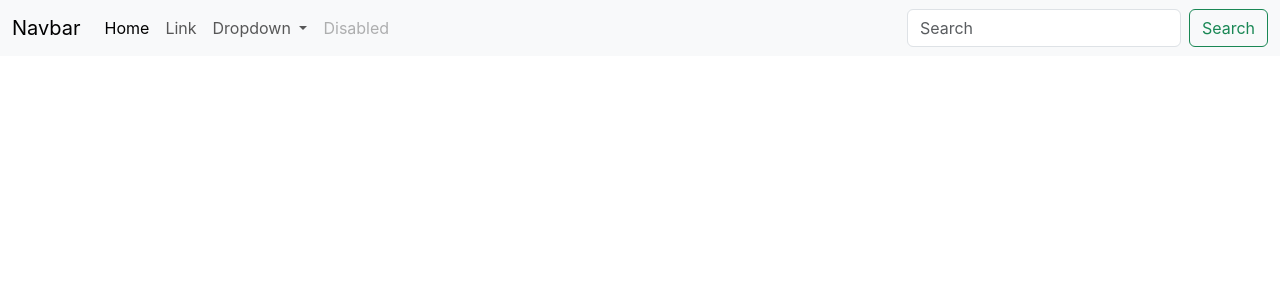
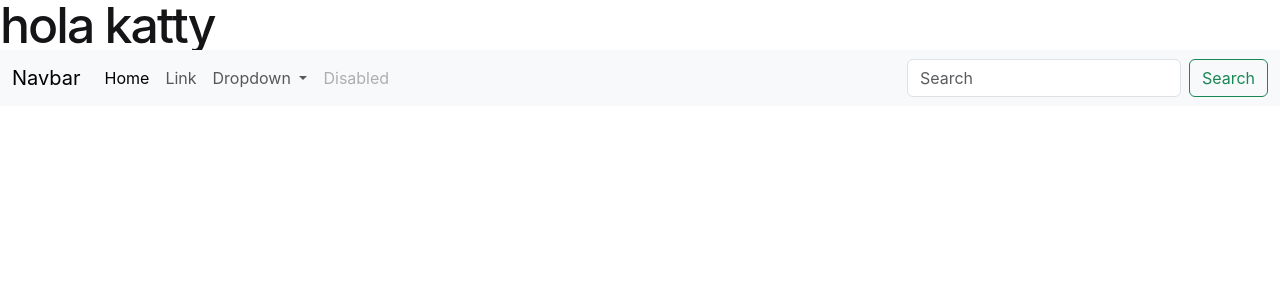
Before and after one commit to cajimenez88/ElitAcademy, an Angular app: page / in a window 1280 px wide. Shown: the top 300 px of the page. Built offline with nearby package versions, Linux system fonts and the light colour scheme.

Commit message:
modificacion

```diff
--- a/src/app/app.component.html
+++ b/src/app/app.component.html
@@ -1,4 +1,4 @@
-
+<h1>hola katty</h1>
 
 <app-lista></app-lista>
 
```
